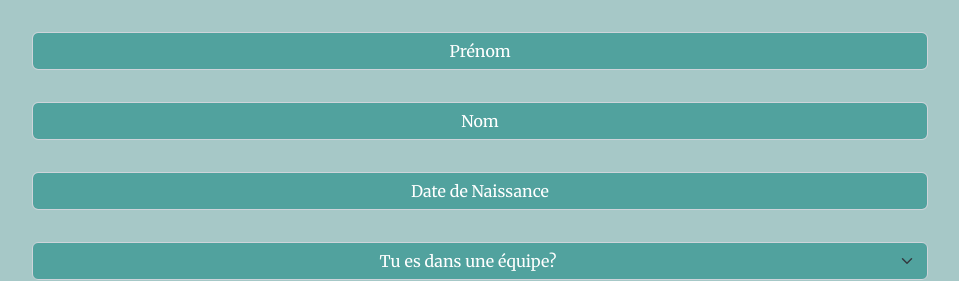
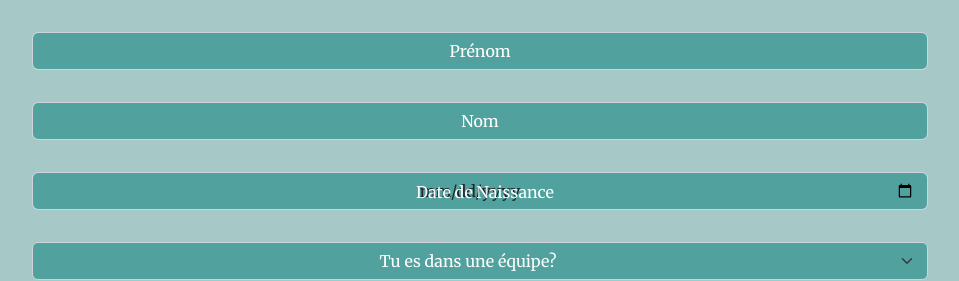
Before and after one commit to SantrainAlex/App, a React (Create React App) app: page /Register in a window 1280 px wide. Shown: the top 281 px of the page, without its empty margins (160-1119 px from the left). Built offline with nearby package versions, Linux system fonts and the light colour scheme.

Commit message:
corection select date

```diff
--- a/src/views/mobile/loginAndRegister/Register.js
+++ b/src/views/mobile/loginAndRegister/Register.js
@@ -1,5 +1,5 @@
 import {Form, FormGroup, Input, Button} from "reactstrap";
-import React, {useState} from "react";
+import React, {useEffect, useState} from "react";
 
 import * as User from "../../../servives/user";
 import {useNavigate} from "react-router-dom";
@@ -15,10 +15,18 @@ const Register = () => {
         email: '',
         password: '',
     });
+    const [clicked, setClicked] = useState(false);
+
     const [confirmPassword , setConfirmPassword] = useState('');
     const [passwordNotIdentical, setPasswordNotIdentical] = useState(false);
     const [tooShort , setTooShort] = useState(false);
     const [loaded, setLoaded] = useState(false)
+
+    useEffect(() => {
+        if(values.dateOfBirth === ""){
+            setClicked(false);
+        }
+    }, [values.dateOfBirth])
 
     const handleChange = (event) => {
         const {name, value} = event.target;
@@ -92,19 +100,20 @@ const Register = () => {
                                     type='text'
                                     value={values.lastName}
                                     onChange={handleChange}
+                                    onClick={() => setClicked(true)}
                                     required
                                 />
                                 <div className="invalid-feedback">Veuillez saisir votre Nom.</div>
                                 </FormGroup>
                                 <FormGroup>
+                                    {!clicked &&<label for='dateOfBirth' style={{zIndex: 1000, position: "absolute", marginLeft: '-4em', color: "white", marginTop:'0.5em'}}>Date de Naissance</label>}
                                 <Input
+                                    id='dateOfBirth'
                                     name='dateOfBirth'
-                                    placeholder='Date de Naissance'
-                                    type="text"
-                                    onFocus={(e) => (e.target.type = "date")}
-                                    onBlur={(e) => (e.target.type = "text")}
+                                    type='date'
                                     value={values.dateOfBirth}
                                     onChange={handleChange}
+                                    onClick={() => setClicked(true)}
                                     required
                                 />
                                 <div className="invalid-feedback">Veuillez saisir votre Date de Naissance.</div>
```
